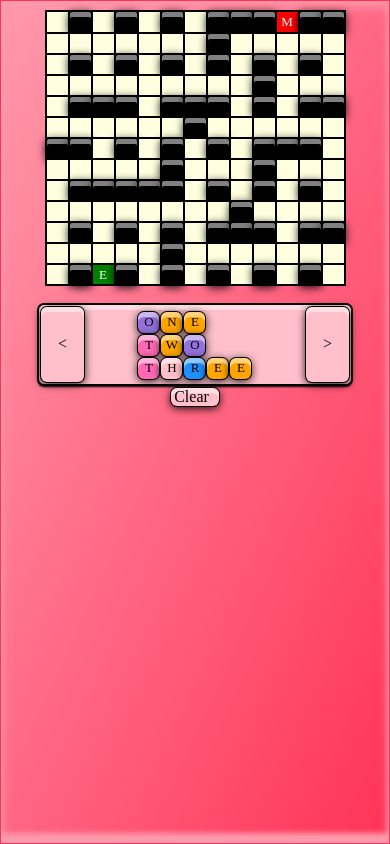
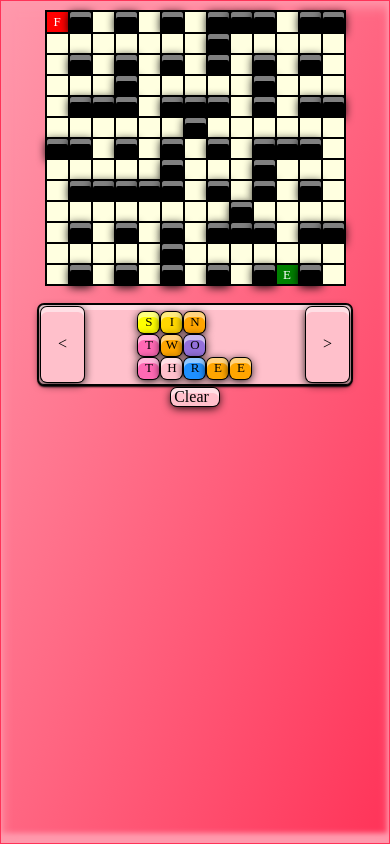
Before and after one commit to psach/game-2, a website: page www/level2.html in a window 390 px wide. Drawn offline with Linux system fonts and the light colour scheme; some packages are replaced by stand-ins of ours.

Commit message:
level tuning

```diff
--- a/www/crosscolor.js
+++ b/www/crosscolor.js
@@ -1,7 +1,7 @@
 var moreCount=1;
 var insertCorrect=0;
 var levelAnswered=0;
-var currLevel=0;
+var currLevel=1;
 var stringCorrect ="";
 var selectionTillLast=[];
 var greenChar, redChar;
@@ -161,12 +161,13 @@ function popWords(words){
 
 					var randomChild = getRandomArbitrary(0,3);
 					var random = getRandomArbitrary(0,moreWords.length);
+
 					if(randomString.indexOf("["+randomChild+random+"]")==-1 ){
 						moreWords[random][randomChild]=correctWord;
 						randomString+='['+randomChild+random+']';
 					}else{
 
-						generateNumber();
+						generateNumber(correctWord);
 					}
 			}
 
--- a/www/level2.html
+++ b/www/level2.html
@@ -33,10 +33,10 @@ j=d.createElement(s),dl=l!='dataLayer'?'&l='+l:'';j.async=true;j.src='https://ww
 			var tbody;
 			var words = ["ONE","TWO","THREE","FOUR","FIVE","EIGHTY","REID","MUGGER","MOGTTGER","FETU","EAT"];
 
-			var correctAns =[["TIME","MIGHTY"],["SIXTY1","FIVE"],["YANKEY","MONKEY"]];
+			var correctAns =[["TIME","ACTIVITY","COTTAGES","ONE","TAILORED","JOKERS","NATURE"],["GOOGLE","LOVE","EAGLE","STATUE","ATTITUDE","EIGHT","FIREWOOD","YELLOW","FAMILY"]];
 
 			var moreWords =[
-			["ONE","TWO","THREE"],["FOUR","HIKE","EIGHTY"],["REID","MUGGER","MOGTTGER"],["FETU","EAT","HUGE"],
+			["SIN","TWO","THREE"],["FOUR","HIKE","EIGHTY"],["REID","MUGGER","MOGTTGER"],["FETU","EAT","HUGE"],
 			["RANGE","LIME","THRICE"],["BIGWORD","RAMPART","LIKE"],["GOAL","CRICKETR","LITTLE"],["MYCOUPONS","DANCE","GAME"],
 			["RIGHT","KITE","JOCKEY"],["DONKEY","TALKATIVE","COORG"],["JOKER","JIKES","TELEVISION"],["SINGER","JUMPER","RISK"],
 			["KANNADA","HINDI","MARATHI"],["BANGLA","ENGLISH","TOWN"],["GOWN","DOWN","CLOWN"],["BITBIG","SMALL","JUST"]
@@ -44,10 +44,10 @@ j=d.createElement(s),dl=l!='dataLayer'?'&l='+l:'';j.async=true;j.src='https://ww
 			];
 
 			//var startCell = ["[row=14][col=2]","[row=0][col=10]","[row=14][col=14]"];
-			var startCell = [[12,2],[0,10],[12,10]];
+			var startCell = [[12,2],[12,10]];
 
 			//var endCell=["[row=0][col=10]","[row=14][col=2]","[row=0][col=0]"];
-			var endCell=[[0,10],[12,2],[0,0]];
+			var endCell=[[0,10],[0,0]];
 
 			var nextLevel = 'level1.html';
 			var activeSet;
@@ -235,7 +235,7 @@ height="0" width="0" style="display:none;visibility:hidden"></iframe></noscript>
             <td class="cwd-tile cwd-tile-active" row="3" col="2" downclueid="1" acrossclueid="10" >
                <div class="cwd-tile-letter" style="margin-top: 0px;"> </div>
             </td>
-            <td class="cwd-tile cwd-tile-active" row="3" col="3" acrossclueid="10" >
+            <td class="cwd-tile cwd-tile-inactive d3" row="3" col="3" acrossclueid="10" >
                <div class="cwd-tile-letter" style="margin-top: 0px;"> </div>
             </td>
             <td class="cwd-tile cwd-tile-active" row="3" col="4" downclueid="2" acrossclueid="10" >
```
